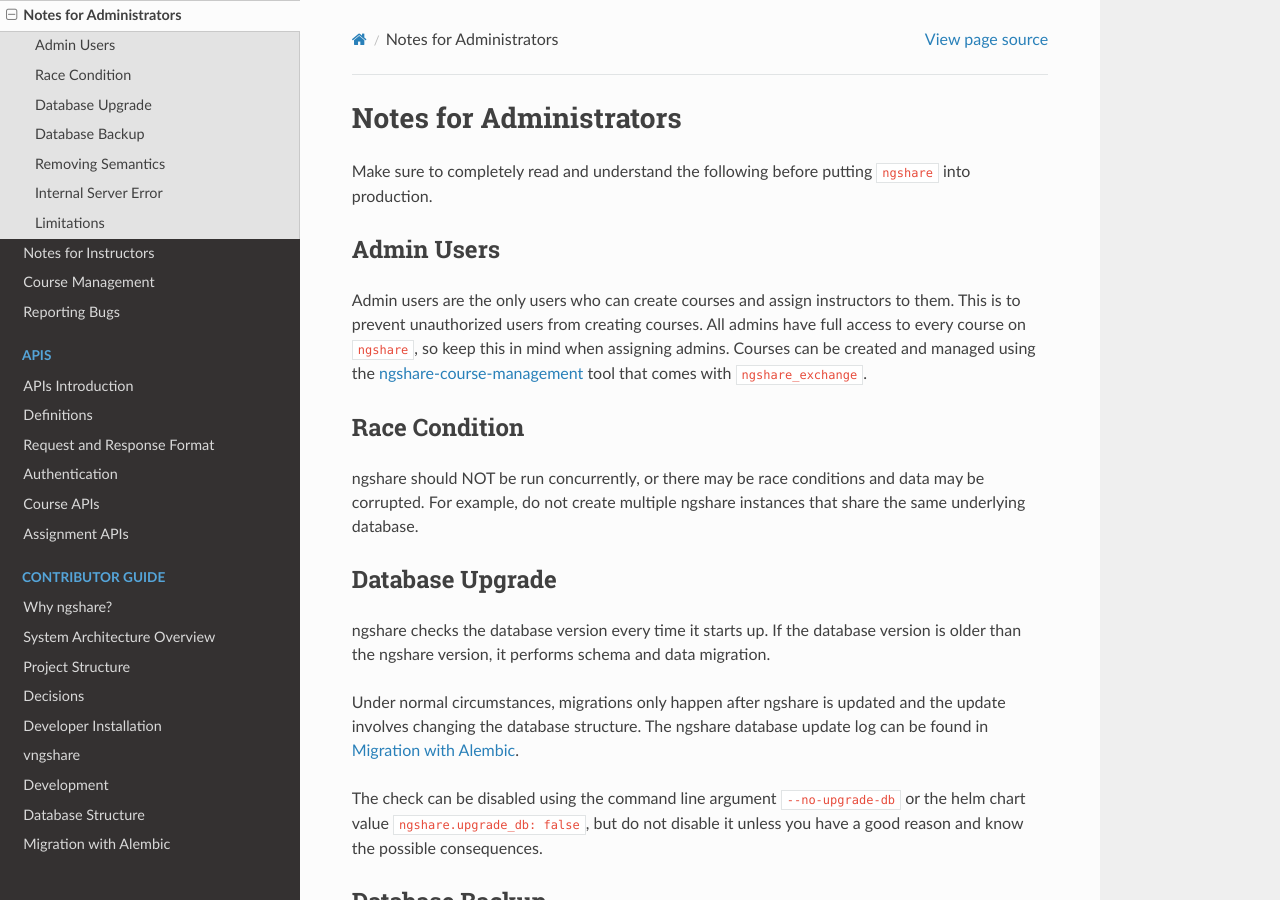
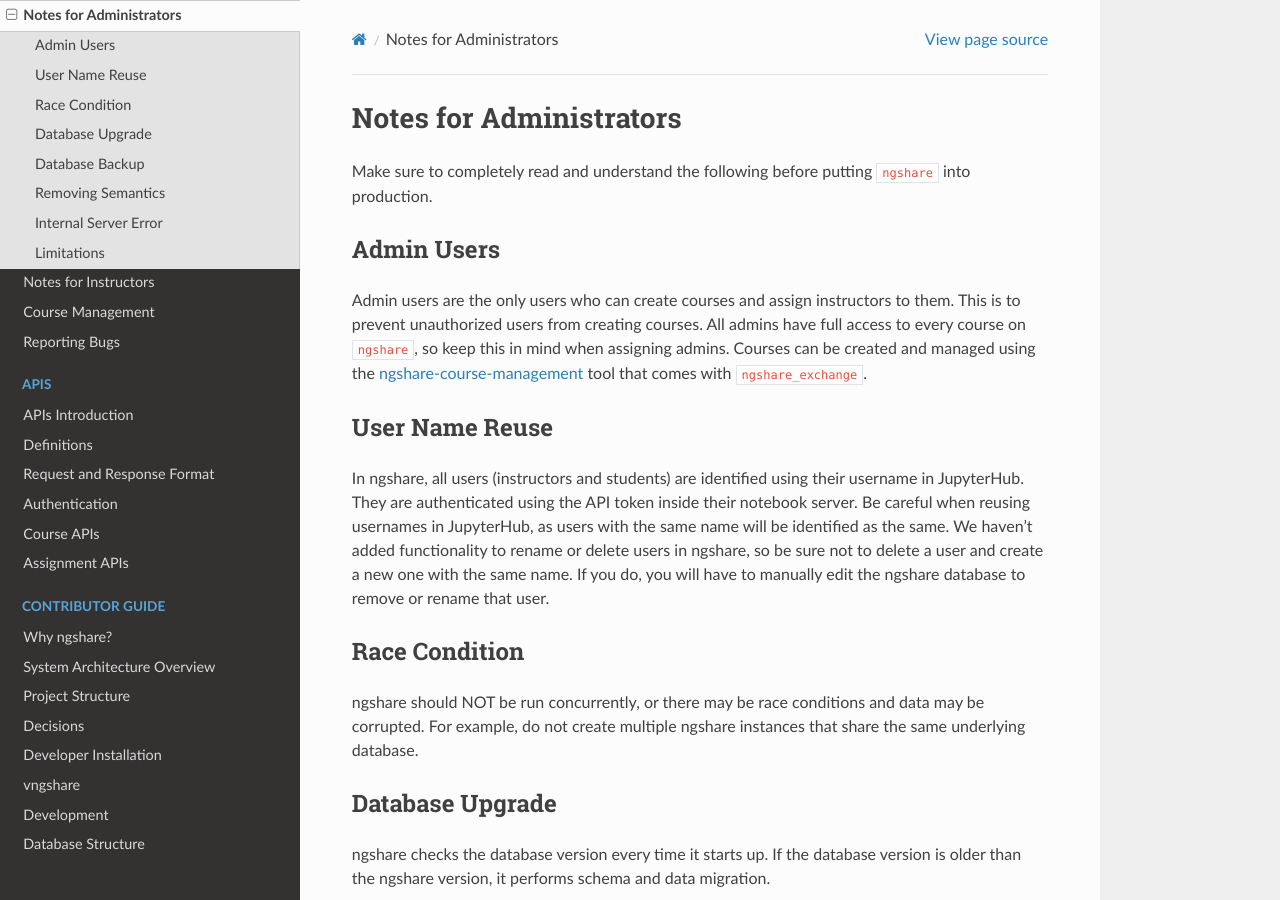
Before and after one commit to LibreTexts/ngshare, a Sphinx documentation site: the page built from docs/user_guide/notes_admin.rst, in a window 1280 px wide and 900 px high. Built offline with Sphinx 7.4.7 and the Read the Docs theme 2.0.0, drawn with Linux system fonts in a browser that asks for light colours.

Commit message:
User Name Reuse

```diff
--- a/docs/user_guide/notes_admin.rst
+++ b/docs/user_guide/notes_admin.rst
@@ -5,6 +5,10 @@
 Admin Users
 -----------
 Admin users are the only users who can create courses and assign instructors to them. This is to prevent unauthorized users from creating courses. All admins have full access to every course on ``ngshare``, so keep this in mind when assigning admins. Courses can be created and managed using the `ngshare-course-management <course_management.html>`_ tool that comes with ``ngshare_exchange``.
+
+User Name Reuse
+---------------
+In ngshare, all users (instructors and students) are identified using their username in JupyterHub. They are authenticated using the API token inside their notebook server. Be careful when reusing usernames in JupyterHub, as users with the same name will be identified as the same. We haven't added functionality to rename or delete users in ngshare, so be sure not to delete a user and create a new one with the same name. If you do, you will have to manually edit the ngshare database to remove or rename that user.
 
 Race Condition
 --------------
```
